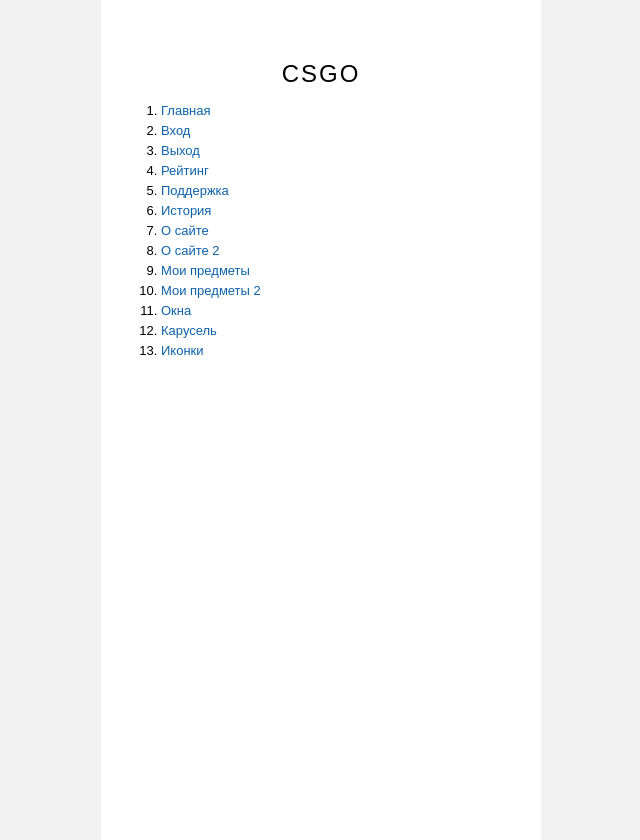
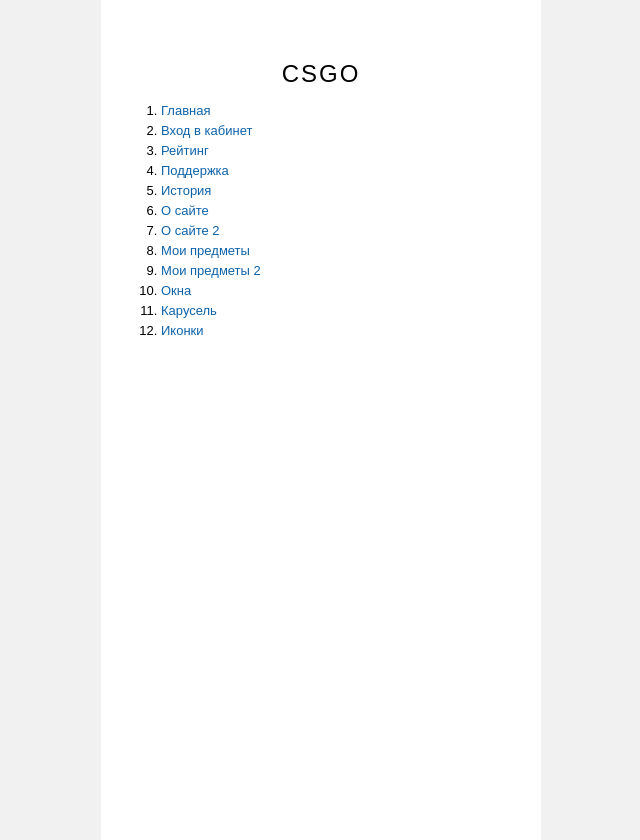
Before and after one commit to flabio-kg/csgo-html, a website: page index.html in a window 1280 px wide. Shown: the whole page, without its empty margins (319-959 px from the left). Drawn offline with Linux system fonts and the light colour scheme.

Commit message:
вход

```diff
--- a/index.html
+++ b/index.html
@@ -53,8 +53,7 @@
   <h1>CSGO</h1>
   <ol class='list'>
     <li><a href="dist/index.html">Главная</a></li>
-    <li><a href="dist/main.html">Вход</a></li>
-    <li><a href="dist/main.html">Выход</a></li>
+    <li><a href="dist/main.html">Вход в кабинет</a></li>
     <li><a href="dist/raiting.html">Рейтинг</a></li>
     <li><a href="dist/support.html">Поддержка</a></li>
     <li><a href="dist/history.html">История</a></li>
```
